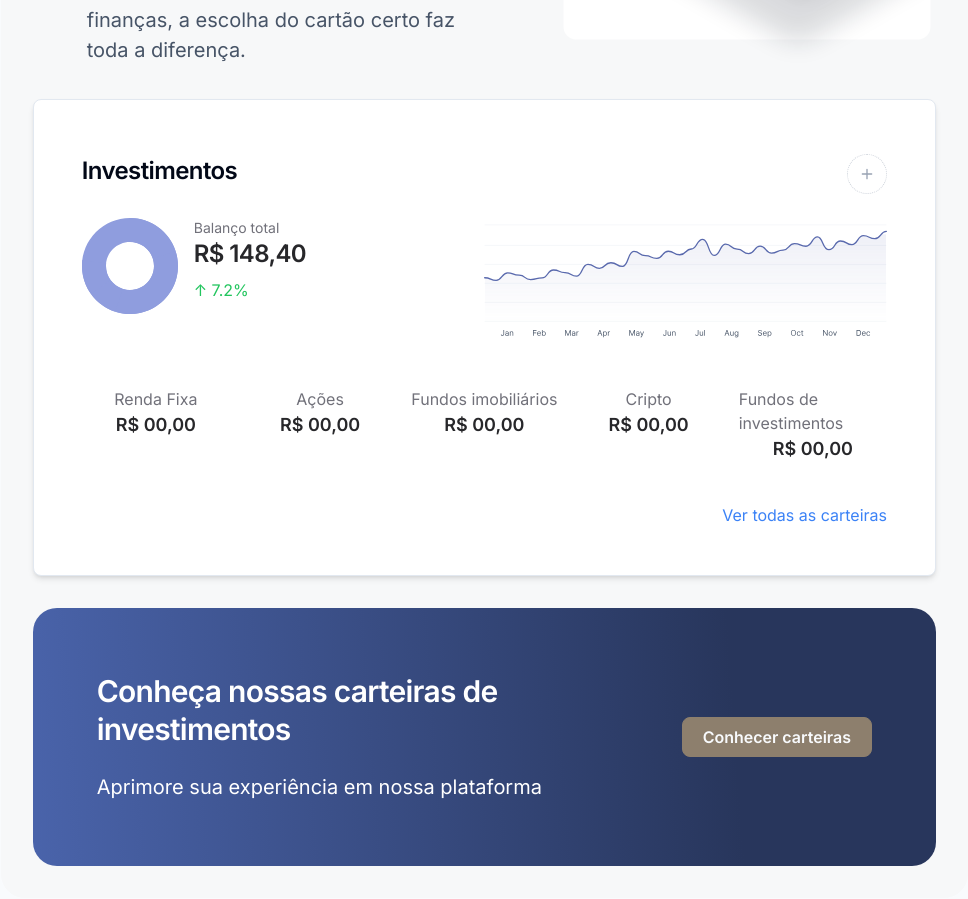
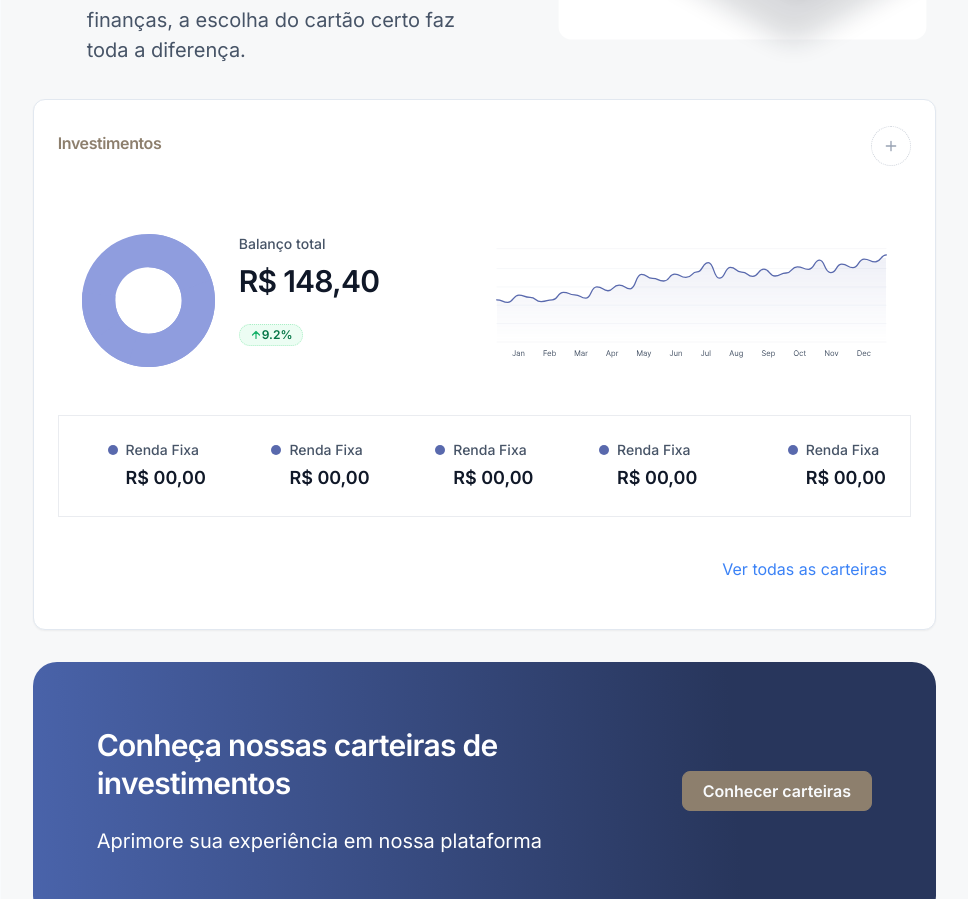
Before and after one commit to ShaYri12/ApexBank, a Next.js app: page / in a window 1280 px wide. Shown: the part 2425-3324 px from the top of the page, without its empty margins (312-1280 px from the left). Built offline with nearby package versions, Linux system fonts and the light colour scheme.

Commit message:
small changes

```diff
--- a/app/components/ExchangeRates.js
+++ b/app/components/ExchangeRates.js
@@ -46,7 +46,7 @@ const ExchangeRates = () => {
                     5.190,47 <span className="font-[400]">USD</span>
                   </p>
                 </div>
-                <Badge className="bg-[#ECFDF3] border border-[#ABEFC6] text-[#067647] border-dotted">
+                <Badge className="bg-[#ECFDF3] border border-[#ABEFC6] hover-bg-[#ECFDF3] text-[#067647] border-dotted">
                   <img
                     width={"12px"}
                     height={"12px"}
@@ -78,7 +78,7 @@ const ExchangeRates = () => {
                     5.190,47 <span className="font-[400]">EUR</span>
                   </p>
                 </div>
-                <Badge className="bg-[#ECFDF3] border border-[#ABEFC6] text-[#067647] border-dotted">
+                <Badge className="bg-[#ECFDF3] border border-[#ABEFC6] hover-bg-[#ECFDF3] text-[#067647] border-dotted">
                   <img
                     width={"12px"}
                     height={"12px"}
@@ -112,7 +112,7 @@ const ExchangeRates = () => {
                     5.190,47 <span className="font-[400]">CNY</span>
                   </p>
                 </div>
-                <Badge className="bg-[#FEF3F2] border border-[#FECDCA] text-[#B42318] border-dotted flex items-center">
+                <Badge className="bg-[#FEF3F2] border border-[#FECDCA] hover-bg-[#FEF3F2] text-[#B42318] border-dotted flex items-center">
                   <img
                     className="transform rotate-180"
                     width={"12px"}
@@ -145,7 +145,7 @@ const ExchangeRates = () => {
                     5.190,47 <span className="font-[400]">RUB</span>
                   </p>
                 </div>
-                <Badge className="bg-[#ECFDF3] border border-[#ABEFC6] text-[#067647] border-dotted">
+                <Badge className="bg-[#ECFDF3] border border-[#ABEFC6] hover:bg-[#ECFDF3] text-[#067647] border-dotted">
                   <img
                     width={"12px"}
                     height={"12px"}
--- a/app/components/Investments.js
+++ b/app/components/Investments.js
@@ -1,12 +1,21 @@
 import React from "react";
-import { Card, CardContent, CardHeader, CardTitle, CardDescription } from "@/components/ui/card";
+import {
+  Card,
+  CardContent,
+  CardHeader,
+  CardTitle,
+  CardDescription,
+} from "@/components/ui/card";
 import { Button } from "@/components/ui/button";
+import { Badge } from "@/components/ui/badge";
 
 const Investments = () => {
   return (
-    <Card className="p-6 bg-white dark:bg-zinc-800 rounded-lg shadow-md">
-      <CardHeader className="flex flex-row justify-between items-center">
-        <CardTitle className="text-left">Investimentos</CardTitle>
+    <Card className="flex flex-col gap-[24px] rounded-[12px] bg-white shadow-sm">
+      <CardHeader className="flex flex-row gap-[8px] justify-between items-center py-[20px] px-[24px] ">
+        <CardTitle className="text-[16px] leading-[24px] text-[#8D7F6D] font-[600]">
+          Investimentos
+        </CardTitle>
         <Button
           variant="ghost"
           size="icon"
@@ -20,48 +29,117 @@ const Investments = () => {
           />
         </Button>
       </CardHeader>
-      <CardContent className="flex flex-col lg:flex-row">
-        <div className="flex-1 flex flex-col items-center lg:items-start lg:flex-row lg:space-x-4">
-          <div className="w-24 h-24 mb-4 lg:mb-0">
-            <img src="/assets/pie-chart.svg" alt="Donut Chart" className="w-full h-full" />
+      <div className="flex flex-col gap-[24px] p-[24px]">
+        <CardContent className="flex flex-col gap-[24px] lg:flex-row">
+          <div className="flex-1 flex flex-shrink flex-col gap-[24px] items-center lg:items-start lg:flex-row">
+            <div className="w-[133px] h-[133px] mb-4 lg:mb-0">
+              <img
+                src="/assets/pie-chart.svg"
+                alt="Donut Chart"
+                className="w-full h-full"
+              />
             </div>
-          <div>
-            <CardDescription className="text-zinc-500 dark:text-zinc-400">Balanço total</CardDescription>
-            <CardTitle className="text-2xl font-semibold text-zinc-800 dark:text-zinc-100">R$ 148,40</CardTitle>
-            <div className="flex items-center mt-2">
-              <span className="text-green-500 dark:text-green-400">↑ 7.2%</span>
+            <div className="flex flex-col gap-[24px]">
+              <span className="flex flex-col gap-[8px]">
+                <CardDescription className="text-[14px] text-[#475467] leading-[20px] font-[500]">
+                  Balanço total
+                </CardDescription>
+                <CardTitle className="text-[30px] text-[#101828] leading-[38px] font-[600]">
+                  R$ 148,40
+                </CardTitle>
+              </span>
+              <Badge className="bg-[#ECFDF3] border border-[#ABEFC6] hover-bg-[#ECFDF3] w-fit text-[#067647] border-dotted">
+                <img
+                  width={"12px"}
+                  height={"12px"}
+                  src="/assets/arrow-up-green.svg"
+                  alt="trend-up"
+                />{" "}
+                9.2%
+              </Badge>
+            </div>
+          </div>
+          <div className="flex-1 w-full">
+            <img
+              src="/assets/line-bar-chart.svg"
+              alt="Line Chart"
+              className="w-full h-full"
+            />
+          </div>
+        </CardContent>
+        <CardContent className="p-[24px] gap-[24px] border border-[#EAECF0] shadow-xs grid grid-cols-2 md:grid-cols-3 lg:grid-cols-5 gap-4">
+          <div className="flex flex-col gap-[32px] items-center">
+          <div className="flex gap-[8px] items-start">
+          <img className="pt-[5px]" src="/assets/dot-blue.svg" alt="dot" />
+              <div className="flex flex-col gap-[4px]">
+              <span className="text-[14px] text-[#475467] leading-[20px] font-[500]">
+                Renda Fixa
+              </span>
+              <span className="text-[18px] text-[#101828] leading-[28px] font-[600]">
+              R$ 00,00
+            </span>
             </div>
             </div>
           </div>
-        <div className="flex-1">
-          <img src="/assets/line-bar-chart.svg" alt="Line Chart" className="w-full h-full" />
+          <div className="flex flex-col gap-[32px] items-center">
+          <div className="flex gap-[8px] items-start">
+          <img className="pt-[5px]" src="/assets/dot-blue.svg" alt="dot" />
+              <div className="flex flex-col gap-[4px]">
+              <span className="text-[14px] text-[#475467] leading-[20px] font-[500]">
+                Renda Fixa
+              </span>
+              <span className="text-[18px] text-[#101828] leading-[28px] font-[600]">
+              R$ 00,00
+            </span>
             </div>
-      </CardContent>
-      <CardContent className="mt-6 grid grid-cols-2 md:grid-cols-3 lg:grid-cols-5 gap-4">
-        <div className="flex flex-col items-center">
-          <span className="text-zinc-500 dark:text-zinc-400">Renda Fixa</span>
-          <span className="text-lg font-semibold text-zinc-800 dark:text-zinc-100">R$ 00,00</span>
             </div>
-        <div className="flex flex-col items-center">
-          <span className="text-zinc-500 dark:text-zinc-400">Ações</span>
-          <span className="text-lg font-semibold text-zinc-800 dark:text-zinc-100">R$ 00,00</span>
           </div>
-        <div className="flex flex-col items-center">
-          <span className="text-zinc-500 dark:text-zinc-400">Fundos imobiliários</span>
-          <span className="text-lg font-semibold text-zinc-800 dark:text-zinc-100">R$ 00,00</span>
+          <div className="flex flex-col gap-[32px] items-center">
+          <div className="flex gap-[8px] items-start">
+          <img className="pt-[5px]" src="/assets/dot-blue.svg" alt="dot" />
+              <div className="flex flex-col gap-[4px]">
+              <span className="text-[14px] text-[#475467] leading-[20px] font-[500]">
+                Renda Fixa
+              </span>
+              <span className="text-[18px] text-[#101828] leading-[28px] font-[600]">
+              R$ 00,00
+            </span>
             </div>
-        <div className="flex flex-col items-center">
-          <span className="text-zinc-500 dark:text-zinc-400">Cripto</span>
-          <span className="text-lg font-semibold text-zinc-800 dark:text-zinc-100">R$ 00,00</span>
             </div>
-        <div className="flex flex-col items-center">
-          <span className="text-zinc-500 dark:text-zinc-400">Fundos de investimentos</span>
-          <span className="text-lg font-semibold text-zinc-800 dark:text-zinc-100">R$ 00,00</span>
+          </div>
+          <div className="flex flex-col gap-[32px] items-center">
+          <div className="flex gap-[8px] items-start">
+          <img className="pt-[5px]" src="/assets/dot-blue.svg" alt="dot" />
+              <div className="flex flex-col gap-[4px]">
+              <span className="text-[14px] text-[#475467] leading-[20px] font-[500]">
+                Renda Fixa
+              </span>
+              <span className="text-[18px] text-[#101828] leading-[28px] font-[600]">
+              R$ 00,00
+            </span>
+            </div>
+            </div>
+          </div>
+          <div className="flex flex-col gap-[32px] items-end">
+            <div className="flex gap-[8px] items-start">
+              <img className="pt-[5px]" src="/assets/dot-blue.svg" alt="dot" />
+              <div className="flex flex-col gap-[4px]">
+              <span className="text-[14px] text-[#475467] leading-[20px] font-[500]">
+                Renda Fixa
+              </span>
+              <span className="text-[18px] text-[#101828] leading-[28px] font-[600]">
+              R$ 00,00
+            </span>
+            </div>
+            </div>
           </div>
         </CardContent>
         <CardContent className="mt-4 text-right">
-        <a href="#" className="text-blue-500 dark:text-blue-400">Ver todas as carteiras</a>
+          <a href="#" className="text-blue-500 dark:text-blue-400">
+            Ver todas as carteiras
+          </a>
         </CardContent>
+      </div>
     </Card>
   );
 };
--- a/app/components/NewCardsAnnouncement.js
+++ b/app/components/NewCardsAnnouncement.js
@@ -29,7 +29,7 @@ const NewCardsAnnouncement = () => {
           height={"410px"}
           src="/assets/new-card.svg"
           alt="cardimg"
-          className="mr-[-15%]"
+          className="md:mr-[-13%] mr-0"
         />
       </div>
     </div>
```
Lines whose indentation alone changed are shown as unchanged.
